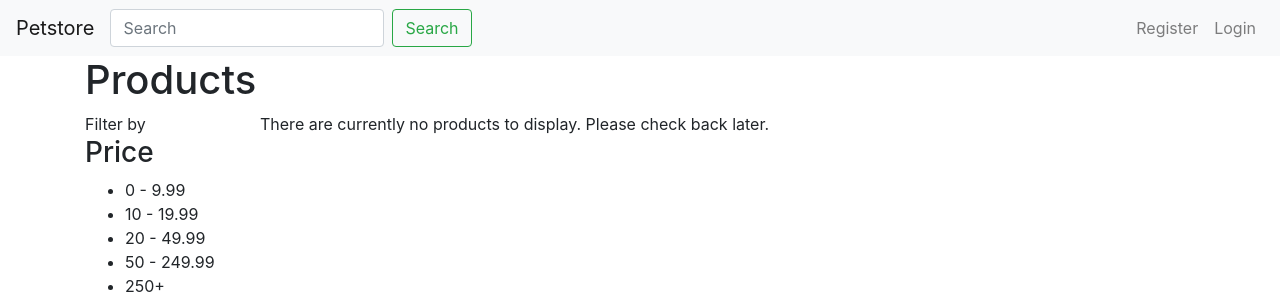
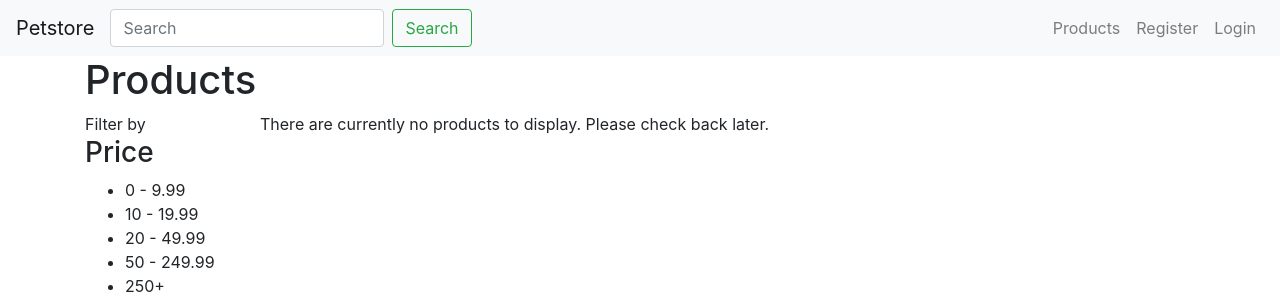
Before and after one commit to Code-Institute-Submissions/django-ecommerce-1, a Django app: page /products/ in a window 1280 px wide. Shown: the top 300 px of the page. Run offline with Django 3.2, Linux system fonts and the light colour scheme; data that the repository does not hold is empty; some libraries are stand-ins or nearby versions.

Commit message:
Updates links on navbar and product list view
Navbar now includes link to product listing page.

Product listings 'view' button now links to product detail page.

```diff
--- a/templates/partials/_navbar.html
+++ b/templates/partials/_navbar.html
@@ -7,6 +7,9 @@
     </button>
     <div class="collapse navbar-collapse" id="navbarSupportedContent">
         <ul class="navbar-nav d-md-flex-row ml-md-auto d-md-flex order-md-2">
+            <li class="nav-item">
+                <a href="{% url 'product_list' %}" class="nav-link">Products</a>
+            </li>
             {% if user.is_authenticated %}
             <li class="nav-item mr-md-3">
                 <span class="navbar-text"><strong>Welcome {{ user.username|title }}</strong></span>
--- a/templates/products/product_list.html
+++ b/templates/products/product_list.html
@@ -49,7 +49,7 @@
                             <i class="fas fa-star checked" aria-hidden="true"></i>
                             <i class="fas fa-star" aria-hidden="true"></i>
                         </p>
-                        <a href="#" class="btn btn-primary">View</a>
+                        <a href="{% url 'product_detail' product.id %}" class="btn btn-primary">View</a>
                     </div>
                 </div>
             </div>
```
